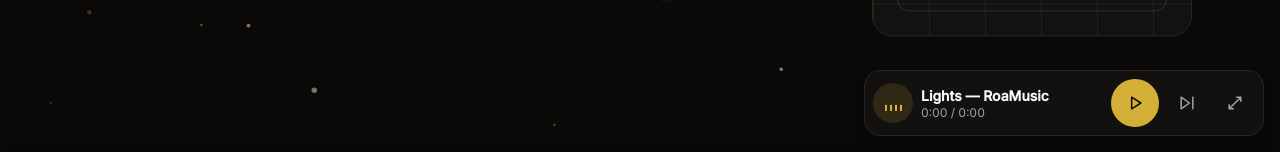
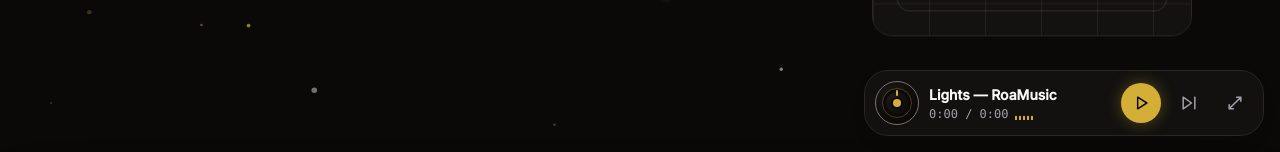
Before and after one commit to Ryunoo09/portofolio_new, a Next.js app: page / in a window 1280 px wide. Shown: the part 648-800 px from the top of the page. Built offline with nearby package versions, Linux system fonts and the light colour scheme; no server answers; the database is empty.

Commit message:
feat(music-player): vinyl disc, conic sheen and compact equalizer on the card

```diff
--- a/src/features/music-player/components/music-player.tsx
+++ b/src/features/music-player/components/music-player.tsx
@@ -141,28 +141,57 @@ export function MusicPlayer({ tracks }: { tracks: MusicTrack[] }) {
     >
       <audio ref={audioRef} src={track.src} preload="none" aria-hidden="true" onPlay={() => setPlaying(true)} onPause={() => setPlaying(false)} onLoadedMetadata={(event) => setDuration(Number.isFinite(event.currentTarget.duration) ? event.currentTarget.duration : 0)} onDurationChange={(event) => setDuration(Number.isFinite(event.currentTarget.duration) ? event.currentTarget.duration : 0)} onTimeUpdate={(event) => setCurrentTime(event.currentTarget.currentTime)} onEnded={() => tracks.length > 1 ? selectTrack(trackIndex + 1) : setPlaying(false)} onError={() => { setPlaying(false); setDuration(0); setCurrentTime(0); }} />
 
-      <div className="border-border bg-surface/95 w-[min(25rem,calc(100vw-2rem))] rounded-2xl border p-2 shadow-lg backdrop-blur">
-        <div className="flex min-w-0 items-center gap-1.5 sm:gap-2">
+      <div
+        className="music-player-card border-border bg-surface/95 w-[min(25rem,calc(100vw-2rem))] overflow-hidden rounded-3xl border p-2.5 shadow-lg backdrop-blur"
+        data-playing={playing ? "true" : undefined}
+      >
+        <div className="relative z-10 flex min-w-0 items-center gap-2.5">
           <span
             aria-hidden="true"
-            className="player-equalizer bg-accent/15 flex size-10 shrink-0 items-end justify-center gap-[3px] rounded-full pb-3"
+            className="player-disc shrink-0"
             data-playing={playing ? "true" : undefined}
           >
-            <i />
-            <i />
-            <i />
-            <i />
+            <span className="player-disc-rings" />
+            <span className="player-disc-hub" />
           </span>
           <div className="min-w-0 flex-1">
-            <p className="text-fg truncate text-sm font-semibold leading-tight">{track.title}</p>
-            <p className="text-fg-muted mt-0.5 text-xs tabular-nums leading-none">{formatTime(currentTime)} / {formatTime(duration)}</p>
+            <p className="text-fg truncate text-sm font-semibold leading-tight">
+              {track.title}
+            </p>
+            <div className="text-fg-muted mt-1 flex items-center gap-1.5 font-mono text-xs leading-none">
+              <span className="tabular-nums">
+                {formatTime(currentTime)} / {formatTime(duration)}
+              </span>
+              <span
+                aria-hidden="true"
+                className="player-equalizer player-equalizer-sm shrink-0 items-end"
+                data-playing={playing ? "true" : undefined}
+              >
+                <i />
+                <i />
+                <i />
+                <i />
+                <i />
+              </span>
+            </div>
           </div>
           {!expanded && (
             <>
-              <button type="button" onClick={togglePlayback} aria-pressed={playing} aria-label={playing ? "Pause background music" : "Play background music"} className="bg-accent text-accent-fg grid size-12 shrink-0 place-items-center rounded-full transition-colors duration-[var(--duration-fast)] motion-reduce:transition-none">
+              <button
+                type="button"
+                onClick={togglePlayback}
+                aria-pressed={playing}
+                aria-label={playing ? "Pause background music" : "Play background music"}
+                className="bg-accent text-accent-fg grid size-10 shrink-0 place-items-center rounded-full shadow-[0_0_16px_color-mix(in_oklab,var(--accent)_35%,transparent)] transition-[background-color,transform] duration-[var(--duration-fast)] active:scale-95 motion-reduce:transition-none"
+              >
                 <PlayerIcon name={playing ? "pause" : "play"} />
               </button>
-              <button type="button" onClick={() => selectTrack(trackIndex + 1)} aria-label="Next track" className="text-fg-muted hover:text-fg grid size-10 shrink-0 place-items-center rounded-full">
+              <button
+                type="button"
+                onClick={() => selectTrack(trackIndex + 1)}
+                aria-label="Next track"
+                className="text-fg-muted hover:text-fg hover:bg-surface-raised/60 grid size-9 shrink-0 place-items-center rounded-full transition-colors duration-[var(--duration-fast)] motion-reduce:transition-none"
+              >
                 <PlayerIcon name="next" />
               </button>
             </>
@@ -172,13 +201,13 @@ export function MusicPlayer({ tracks }: { tracks: MusicTrack[] }) {
             onClick={() => setExpanded((value) => !value)}
             aria-expanded={expanded}
             aria-label={expanded ? "Collapse music player" : "Expand music player"}
-            className="text-fg-muted hover:text-fg grid size-10 shrink-0 place-items-center rounded-full"
+            className="text-fg-muted hover:text-fg hover:bg-surface-raised/60 grid size-9 shrink-0 place-items-center rounded-full transition-colors duration-[var(--duration-fast)] motion-reduce:transition-none"
           >
             <PlayerIcon name={expanded ? "collapse" : "expand"} />
           </button>
         </div>
         {expanded && (
-          <div className="mt-2 flex flex-col gap-2 border-border border-t pt-2">
+          <div className="border-border relative z-10 mt-2.5 flex flex-col gap-2.5 border-t pt-2.5">
             {track.credit && (
               <p className="text-fg-muted truncate text-xs">
                 {track.creditUrl ? (
--- a/src/styles/motion.css
+++ b/src/styles/motion.css
@@ -191,3 +191,119 @@
     transform: scaleY(1);
   }
 }
+
+/*
+ * Player card: a slow conic sheen behind the content while a track plays. Only
+ * `opacity` and `transform` animate, and the sheen is decorative.
+ */
+.music-player-card {
+  position: relative;
+  isolation: isolate;
+}
+
+.music-player-card::before {
+  content: "";
+  position: absolute;
+  inset: -60%;
+  z-index: -1;
+  pointer-events: none;
+  background: conic-gradient(
+    from 0deg,
+    transparent 0deg,
+    transparent 230deg,
+    color-mix(in oklab, var(--accent) 22%, transparent) 285deg,
+    var(--accent) 315deg,
+    transparent 345deg
+  );
+  opacity: 0;
+  transition: opacity 400ms var(--ease-out);
+}
+
+.music-player-card[data-playing="true"]::before {
+  opacity: 0.45;
+}
+
+.music-player-card[data-playing="true"] {
+  box-shadow:
+    0 12px 32px rgb(0 0 0 / 0.5),
+    0 0 24px color-mix(in oklab, var(--accent) 18%, transparent);
+}
+
+@media (prefers-reduced-motion: no-preference) {
+  .music-player-card[data-playing="true"]::before {
+    animation: player-sheen 6s linear infinite;
+  }
+}
+
+@keyframes player-sheen {
+  to {
+    transform: rotate(1turn);
+  }
+}
+
+/*
+ * Vinyl-style disc. The rings only spin while playing, so the control reads as
+ * "music is running" without any audio-dependent layout work.
+ */
+.player-disc {
+  position: relative;
+  display: grid;
+  place-items: center;
+  width: 2.75rem;
+  height: 2.75rem;
+  border-radius: 9999px;
+  border: 1px solid var(--border-strong);
+  background: radial-gradient(circle at 35% 30%, var(--surface-raised), var(--bg) 72%);
+}
+
+.player-disc-rings {
+  position: absolute;
+  inset: 0.35rem;
+  border-radius: 9999px;
+  border: 1px solid color-mix(in oklab, var(--accent) 28%, transparent);
+  box-shadow: inset 0 0 0 3px var(--bg);
+}
+
+.player-disc-rings::after {
+  content: "";
+  position: absolute;
+  top: 1px;
+  left: 50%;
+  width: 2px;
+  height: 6px;
+  border-radius: 9999px;
+  background: var(--accent);
+  translate: -50% 0;
+}
+
+.player-disc-hub {
+  width: 0.5rem;
+  height: 0.5rem;
+  border-radius: 9999px;
+  background: var(--accent);
+  box-shadow: 0 0 0 2px var(--bg);
+}
+
+@media (prefers-reduced-motion: no-preference) {
+  .player-disc[data-playing="true"] .player-disc-rings {
+    animation: player-disc-spin 3.5s linear infinite;
+  }
+}
+
+@keyframes player-disc-spin {
+  to {
+    transform: rotate(1turn);
+  }
+}
+
+/* Compact equalizer for the time row. */
+.player-equalizer-sm {
+  display: inline-flex;
+  align-items: flex-end;
+  gap: 2px;
+}
+
+.player-equalizer-sm i {
+  width: 2px;
+  height: 0.75rem;
+}
```
